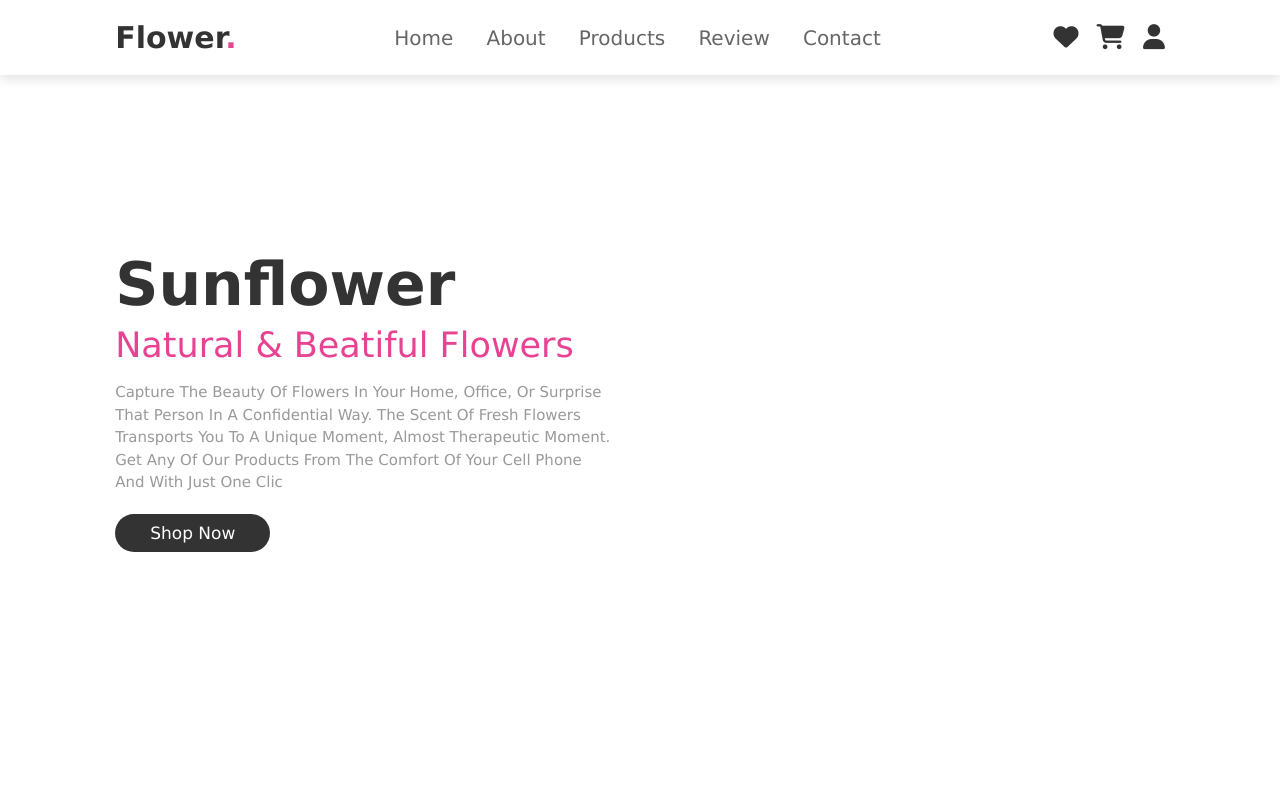
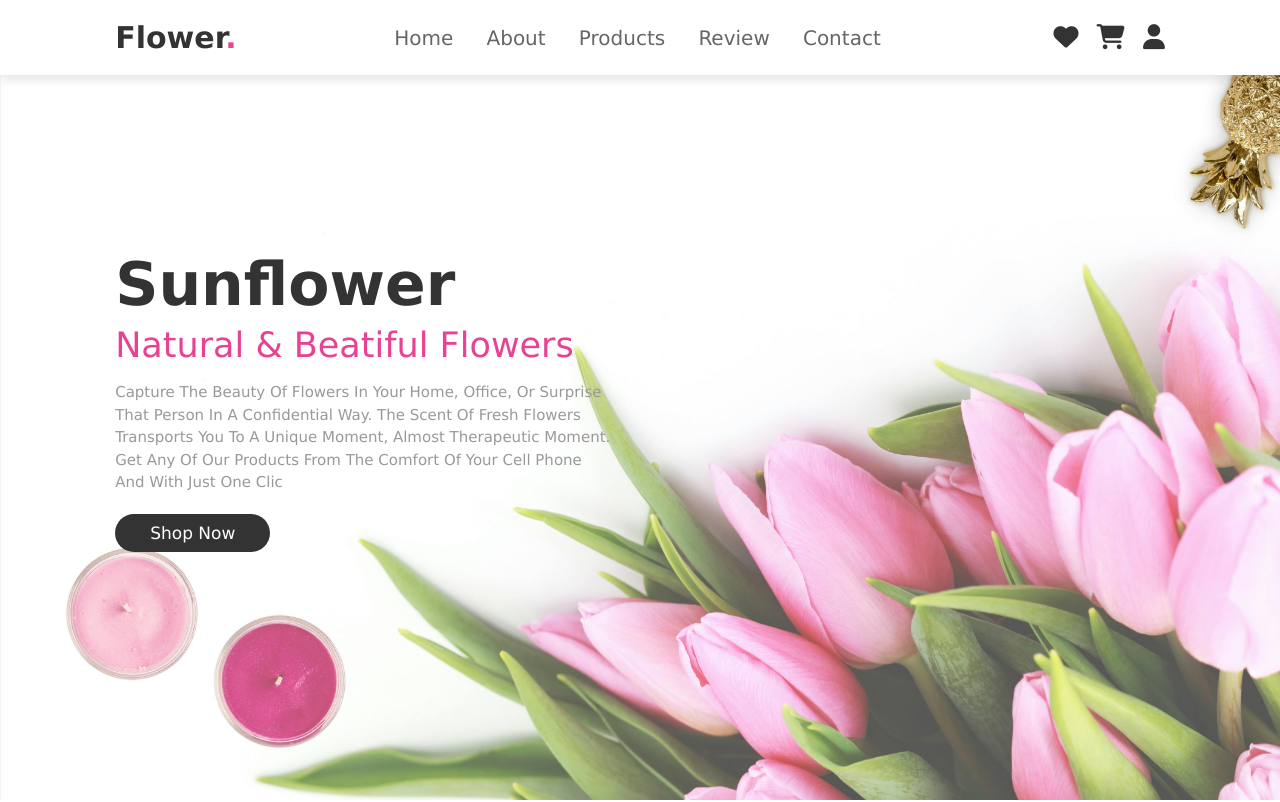
Before and after one commit to LindaLuz25/floreria, a plain HTML site: page index.html in a window 1280 px wide. Shown: the top 802 px of the page. Drawn offline with Linux system fonts and the light colour scheme.

Commit message:
actualizacion 2

```diff
--- a/estilos.css
+++ b/estilos.css
@@ -134,7 +134,7 @@ header .fa-bars{
     display: flex;
     align-items: center;
     min-height: 100vh;
-    background:url(../landingPageProject/images/home-bg.jpg) no-repeat;
+    background:url(images/home-bg.jpg) no-repeat;
     background-size: cover;
     background-position: center;
 }
```
